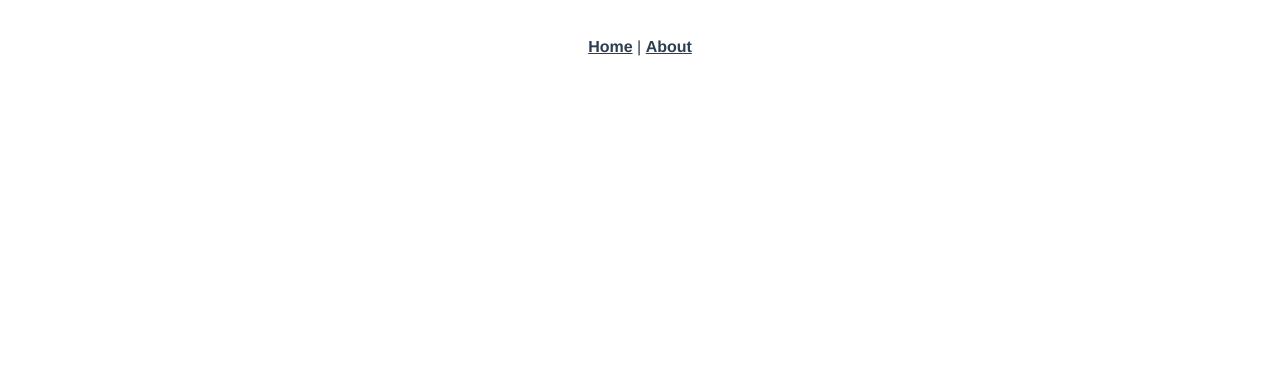
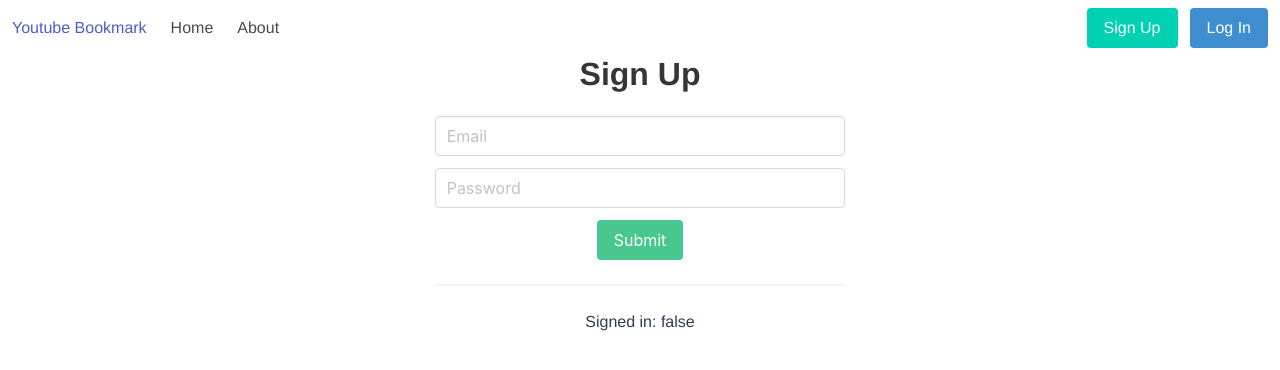
Before and after one commit to Yokoso/youtube-bookmark, a Vue app: page /signup in a window 1280 px wide. Shown: the top 370 px of the page. Built offline with nearby package versions, Linux system fonts and the light colour scheme; no server answers.

Commit message:
add login and logout options

```diff
--- a/package.json
+++ b/package.json
@@ -7,6 +7,8 @@
     "build": "vue-cli-service build"
   },
   "dependencies": {
+    "bulma": "^0.7.1",
+    "firebase": "^5.5.2",
     "vue": "^2.5.17",
     "vue-router": "^3.0.1",
     "vuex": "^3.0.1"
--- a/src/App.vue
+++ b/src/App.vue
@@ -1,14 +1,80 @@
 <template>
   <div id="app">
-    <div id="nav">
-      <router-link to="/">Home</router-link> |
-      <router-link to="/about">About</router-link>
-    </div>
-    <router-view/>
+    <nav class="navbar" role="navigation" aria-label="main navigation">
+      <div class="navbar-brand">
+        <a class="navbar-item" href="/">
+          Youtube Bookmark
+        </a>
+        <a role="button" class="navbar-burger" aria-label="menu" aria-expanded="false">
+          <span aria-hidden="true"></span>
+          <span aria-hidden="true"></span>
+          <span aria-hidden="true"></span>
+        </a>
+      </div>
+
+      <div class="navbar-menu">
+
+        <div class="navbar-start">
+          <router-link to="/" class="navbar-item">Home</router-link>
+          <router-link to="/about" class="navbar-item">About</router-link>
+        </div>
+
+        <div class="navbar-end">
+          <div class="navbar-item">
+            <div class="field is-grouped" v-if="!isAuthenticated">
+              <p class="control">
+                <router-link to="/signup" class="button is-primary">Sign Up</router-link>
+              </p>
+              <p class="control">
+                <router-link to="/login" class="button is-info">Log In</router-link>
+              </p>
+            </div>
+
+            <div class="field" v-else>
+              <p class="control">
+                <button @click="logOut" class="button is-danger">Log out</button>
+              </p>
+            </div>
+          </div>
+        </div>
+
+      </div>
+    </nav>
+    <router-view />
   </div>
 </template>
 
+<script>
+import firebase from 'firebase';
+
+export default {
+  data() {
+    return {
+      isAuthenticated: false
+    }
+  },
+  created() {
+    firebase.auth().onAuthStateChanged(user => {
+      if (user) {
+        this.isAuthenticated = true
+      }
+    })
+  },
+  methods: {
+    logOut() {
+      firebase.auth().signOut()
+      .then(() => {
+        this.isAuthenticated = false
+        this.$router.push('/login')
+      })
+    }
+  }
+}
+</script>
+
 <style>
+@import "../node_modules/bulma/css/bulma.css";
+
 #app {
   font-family: 'Avenir', Helvetica, Arial, sans-serif;
   -webkit-font-smoothing: antialiased;
--- a/src/main.js
+++ b/src/main.js
@@ -1,12 +1,23 @@
-import Vue from 'vue'
-import App from './App.vue'
-import router from './router'
-import store from './store'
+import Vue from 'vue';
+import App from './App.vue';
+import router from './router';
+import store from './store';
+import firebase from 'firebase';
 
-Vue.config.productionTip = false
+Vue.config.productionTip = false;
+
+var config = {
+    apiKey: "AIzaSyCLqF5ESkOdyup2fwinsFKLgeug40G-zJU",
+    authDomain: "bookmark-52384.firebaseapp.com",
+    databaseURL: "https://bookmark-52384.firebaseio.com",
+    projectId: "bookmark-52384",
+    storageBucket: "bookmark-52384.appspot.com",
+    messagingSenderId: "692594211657"
+};
+firebase.initializeApp(config);
 
 new Vue({
   router,
   store,
   render: h => h(App)
-}).$mount('#app')
+}).$mount('#app');
--- a/src/router.js
+++ b/src/router.js
@@ -1,6 +1,9 @@
 import Vue from 'vue'
 import Router from 'vue-router'
 import Home from './views/Home.vue'
+import SignUp from './views/SignUp.vue'
+import LogIn from './views/LogIn.vue'
+import Dashboard from './views/Dashboard.vue'
 
 Vue.use(Router)
 
@@ -14,6 +17,21 @@ export default new Router({
       component: Home
     },
     {
+      path: '/signup',
+      name: 'signup',
+      component: SignUp
+    },
+    {
+      path: '/login',
+      name: 'login',
+      component: LogIn
+    },
+    {
+      path: '/dashboard',
+      name: 'dashboard',
+      component: Dashboard
+    },
+    {
       path: '/about',
       name: 'about',
       // route level code-splitting
--- /dev/null
+++ b/src/views/Dashboard.vue
@@ -0,0 +1,14 @@
+<template>
+  <div>
+    <h1>Dashboard</h1>
+  </div>
+</template>
+
+<script>
+export default {
+  name: 'Dashboard'
+}
+</script>
+
+<style lang="css">
+</style>
--- /dev/null
+++ b/src/views/LogIn.vue
@@ -0,0 +1,76 @@
+<template>
+  <div class="columns">
+    <div class="column is-4 is-offset-4">
+      <h1 class="title">Log in</h1>
+
+      <form @submit.prevent="logIn">
+        <div class="field">
+          <div class="control">
+            <input type="email" class="input" v-model="email" placeholder="Email">
+          </div>
+        </div>
+
+        <div class="field">
+          <div class="control">
+            <input type="password" class="input" v-model="password" placeholder="Password">
+          </div>
+        </div>
+
+        <div class="field">
+          <div class="control">
+            <button class="button is-success">Submit</button>
+          </div>
+        </div>
+
+        <article class="message is-danger" v-if="error">
+          <div class="message-body">
+            {{ error }}
+          </div>
+        </article>
+      </form>
+    </div>
+  </div>
+</template>
+
+<script>
+import firebase from 'firebase';
+export default {
+  name: 'login',
+  data() {
+    return {
+      email: '',
+      password: '',
+      isAuthenticated: false,
+      error: null
+    }
+  },
+  created() {
+    firebase.auth().onAuthStateChanged(user => {
+      if (user) {
+        this.isAuthenticated = true
+
+        this.$router.push('/dashboard')
+      }
+    })
+  },
+  methods: {
+    logIn() {
+      console.log('Log In');
+
+      firebase.auth().signInWithEmailAndPassword(this.email, this.password)
+        .catch(error => this.error = error.message)
+    },
+    logOut() {
+      console.log('Log out');
+
+      firebase.auth().signOut()
+        .then(() => {
+          this.isAuthenticated = false
+        })
+    }
+  }
+}
+</script>
+
+<style>
+</style>
--- /dev/null
+++ b/src/views/SignUp.vue
@@ -0,0 +1,72 @@
+<template>
+  <div class="columns">
+    <div class="column is-4 is-offset-4">
+      <h1 class="title">Sign Up</h1>
+
+      <form @submit.prevent="signUp">
+        <div class="field">
+          <div class="control">
+            <input type="email" class="input" v-model="email" placeholder="Email">
+          </div>
+        </div>
+
+        <div class="field">
+          <div class="control">
+            <input type="password" class="input" v-model="password" placeholder="Password">
+          </div>
+        </div>
+
+        <div class="field">
+          <div class="control">
+            <button class="button is-success">Submit</button>
+          </div>
+        </div>
+
+        <article class="message is-danger" v-if="error">
+          <div class="message-body">
+            {{ error }}
+          </div>
+        </article>
+      </form>
+
+      <hr>
+
+      Signed in: {{ isAuthenticated }}
+
+    </div>
+  </div>
+</template>
+
+<script>
+import firebase from 'firebase';
+export default {
+  name: 'signup',
+  data() {
+    return {
+      email: '',
+      password: '',
+      isAuthenticated: false
+    }
+  },
+  created() {
+    firebase.auth().onAuthStateChanged(user => {
+      if (user) {
+        this.isAuthenticated = true
+
+        this.$router.push('/dashboard')
+      }
+    })
+  },
+  methods: {
+    signUp() {
+      console.log('Sign up');
+
+      firebase.auth().createUserWithEmailAndPassword(this.email, this.password)
+        .catch(error => alert(error.message))
+    }
+  }
+}
+</script>
+
+<style>
+</style>
```
Also changed, not shown: 1 other file (tests, documents, lock files or other folders).
